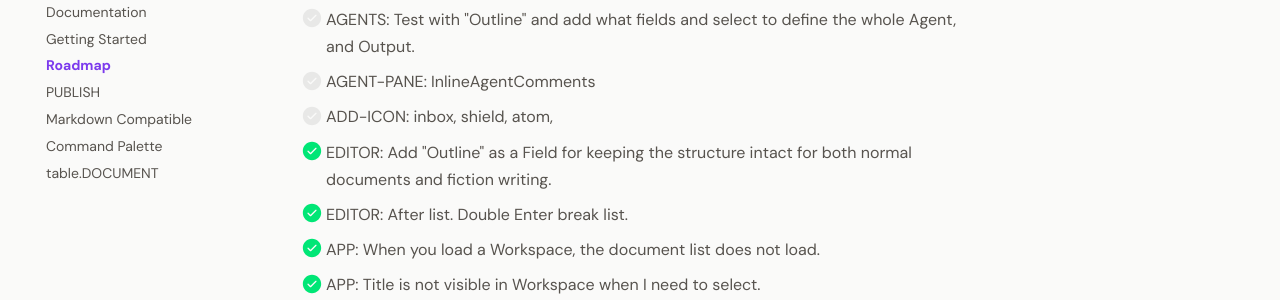
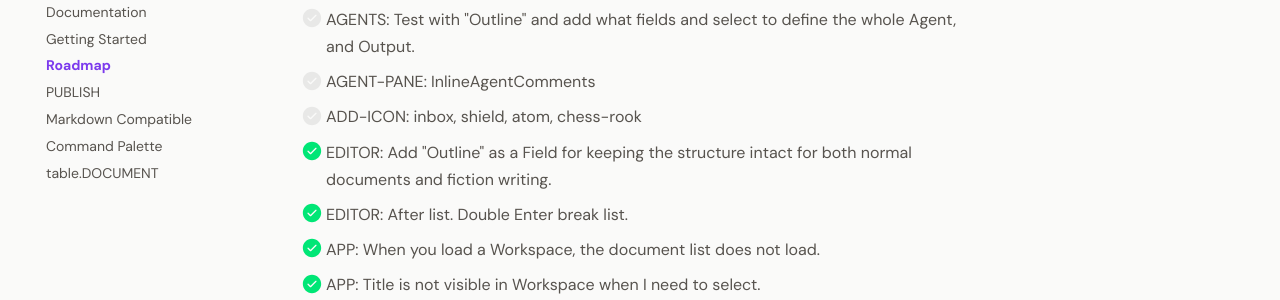
Before and after one commit to larssonhthomas-afk/writebase-docs, an MkDocs documentation site: the page built from docs/009-roadmap.md, in a window 1280 px wide and 900 px high, scrolled down 950 px. Shown: the part 154-454 px from the top of the window. Built offline with MkDocs 1.6.1 and Material for MkDocs 9.7.7, drawn with Linux system fonts in a browser that asks for light colours; some web fonts are replaced.

Commit message:
Update 009-roadmap.md

```diff
--- a/docs/009-roadmap.md
+++ b/docs/009-roadmap.md
@@ -42,7 +42,7 @@ This Backlog has a priority 1-3.
 - [ ] SHORTCUTS: Review keyboard shortcuts.
 - [ ] AGENTS: Test with "Outline" and add what fields and select to define the whole Agent, and Output.
 - [ ] AGENT-PANE: InlineAgentComments
-- [ ] ADD-ICON: inbox, shield, atom,
+- [ ] ADD-ICON: inbox, shield, atom, chess-rook
 
 - [x] EDITOR: Add "Outline" as a Field for keeping the structure intact for both normal documents and fiction writing.
 - [x] EDITOR: After list. Double Enter break list.
```
